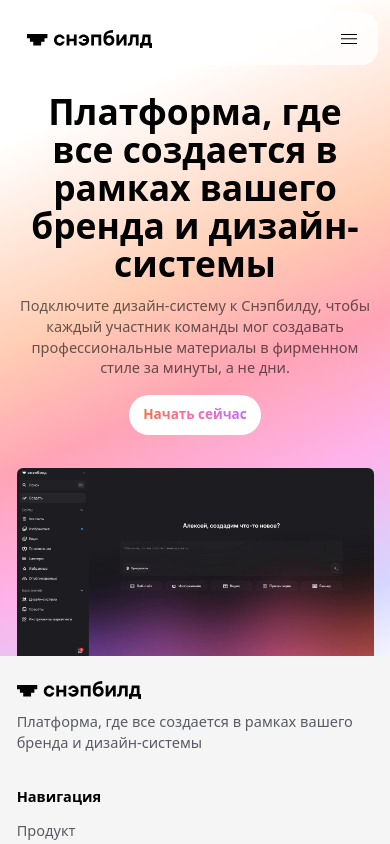
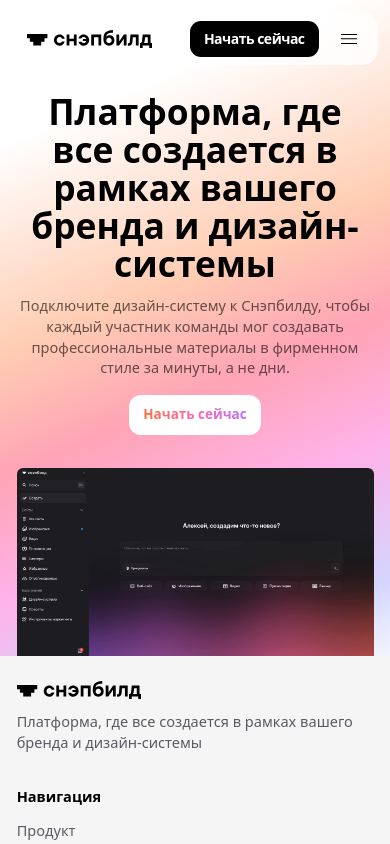
Before and after one commit to msilkov/snapbuild-landingpage, a React (Vite) app: page / in a window 390 px wide. Shown: the top 844 px of the page. Built offline with nearby package versions, Linux system fonts and the light colour scheme.

Commit message:
fix: follow the last override layer of the source cascade

```diff
--- a/src/components/layout/Header.tsx
+++ b/src/components/layout/Header.tsx
@@ -113,9 +113,12 @@ export function Header() {
         </nav>
 
         <div className="flex items-center gap-[12px] justify-self-end">
+          {/* При открытом меню кнопка гаснет, чтобы не спорить с крестиком. */}
           <a
             href={appUrl}
-            className="hidden items-center justify-center rounded-[12px] bg-ink px-[20px] py-[10px] text-[14px] leading-[20px] font-semibold tracking-[-0.5px] text-ink-contrast transition duration-[180ms] hover:-translate-y-px hover:bg-[#242424] lg:inline-flex"
+            className={`inline-flex items-center justify-center rounded-[11px] bg-ink px-[14px] py-[8px] text-[14px] leading-[20px] font-semibold tracking-[-0.5px] text-ink-contrast transition duration-[180ms] hover:-translate-y-px hover:bg-[#242424] md:rounded-[12px] md:px-[20px] md:py-[10px] ${
+              isMenuOpen ? 'invisible opacity-0 lg:visible lg:opacity-100' : ''
+            }`}
           >
             {ctaLabel}
           </a>
@@ -149,22 +152,29 @@ export function Header() {
         </div>
       </div>
 
-      {isMenuOpen && (
+      {/*
+        Меню всегда в разметке и переключается display, как в оригинале:
+        переход none → flex заново проигрывает анимации появления, а через
+        монтирование компонента этого не добиться.
+      */}
       <nav
         ref={menuRef}
         id="main-menu"
         aria-label="Мобильная навигация"
+        aria-hidden={!isMenuOpen}
         onClick={(event) => {
           if ((event.target as HTMLElement).closest('a')) setIsMenuOpen(false)
         }}
-          className="pointer-events-auto fixed inset-0 z-51 flex h-dvh w-full animate-menu-panel flex-col overflow-y-auto bg-white px-16 pt-92 pb-16 motion-reduce:animate-none md:px-20 md:pt-104 md:pb-20 lg:hidden"
+        className={`pointer-events-auto fixed inset-0 z-51 h-dvh w-full animate-menu-panel flex-col overflow-y-auto bg-white px-16 pt-92 pb-16 motion-reduce:animate-none md:px-20 md:pt-104 md:pb-20 lg:hidden ${
+          isMenuOpen ? 'flex' : 'hidden'
+        }`}
       >
         {mobileNavLinks.map((link, index) => (
           <a
             key={link.href}
             href={link.href}
             style={{ animationDelay: `${40 + index * 45}ms` }}
-              className="block animate-menu-item border-b border-black/10 py-18 text-u-28 leading-[calc(36/28)] font-medium text-ink motion-reduce:animate-none md:py-20 md:text-u-32 md:leading-[calc(40/32)]"
+            className="text-u-28 block animate-menu-item border-b border-black/10 py-18 leading-[calc(36/28)] font-medium text-ink motion-reduce:animate-none md:py-20 md:text-u-32 md:leading-[calc(40/32)]"
           >
             {link.label}
           </a>
@@ -172,12 +182,11 @@ export function Header() {
 
         <a
           href={appUrl}
-            className="mt-auto inline-flex min-h-60 w-full animate-menu-cta items-center justify-center rounded-[calc(12*var(--u))] bg-ink px-20 py-16 text-u-18 font-semibold text-ink-contrast motion-reduce:animate-none md:min-h-64 md:px-24 md:py-18 md:text-u-20"
+          className="text-u-18 mt-auto inline-flex min-h-60 w-full animate-menu-cta items-center justify-center rounded-[calc(12*var(--u))] bg-ink px-20 py-16 font-semibold text-ink-contrast motion-reduce:animate-none md:min-h-64 md:px-24 md:py-18 md:text-u-20"
         >
           {ctaLabel}
         </a>
       </nav>
-      )}
     </header>
   )
 }
--- a/src/components/sections/Hero.tsx
+++ b/src/components/sections/Hero.tsx
@@ -23,20 +23,21 @@ export function Hero() {
 
             <a
               href={appUrl}
-              className="text-u-13 inline-flex animate-hero-cta items-center justify-center rounded-full bg-white px-14 py-10 leading-[calc(20/14)] font-semibold motion-reduce:animate-none md:px-22 md:py-14 md:text-u-14"
+              className="text-u-13 group inline-flex animate-hero-cta items-center justify-center rounded-[12px] bg-white px-14 py-10 leading-[calc(20/14)] font-semibold transition-[background-color,scale] duration-[400ms] ease-[cubic-bezier(0.4,0,0.2,1)] motion-reduce:animate-none active:scale-[0.975] md:px-22 md:py-14 md:text-u-14"
             >
-              {/* Единственное цветное пятно в типографике лендинга. */}
-              <span className="bg-[linear-gradient(90deg,#ff6d3c,#ff6ba7_46%,#bb6dff)] bg-clip-text text-transparent">
+              {/* Единственное цветное пятно в типографике: под градиентом
+                  спрятан белый блик, он проезжает по тексту при наведении. */}
+              <span className="bg-[image:var(--btn-shine),var(--brand-gradient)] bg-[length:400%_100%,100%_100%] bg-[position:100%_50%,0%_50%] bg-no-repeat bg-clip-text text-transparent group-hover:animate-btn-shine group-focus-visible:animate-btn-shine motion-reduce:animate-none">
                 {ctaLabel}
               </span>
             </a>
           </div>
 
-          <div className="w-[calc(100%_-_32*var(--u))] animate-hero-media motion-reduce:animate-none md:w-770 lg:mt-20 lg:w-1190">
+          <div className="w-[calc(100%_-_32*var(--u))] animate-hero-media motion-reduce:animate-none md:w-full lg:mt-20">
             <img
               src={asset('hero-snapbuild-2026-08-07-v2.webp')}
               alt="Интерфейс Снэпбилда: редактор материалов с подключённой дизайн-системой"
-              className="block aspect-[2632/1386] w-full rounded-t-[6px] object-cover md:rounded-t-[24px]"
+              className="block aspect-[2632/1386] h-full w-full rounded-t-[6px] object-cover object-center md:rounded-t-[16px]"
             />
           </div>
         </div>
```
Lines whose indentation alone changed are shown as unchanged.
